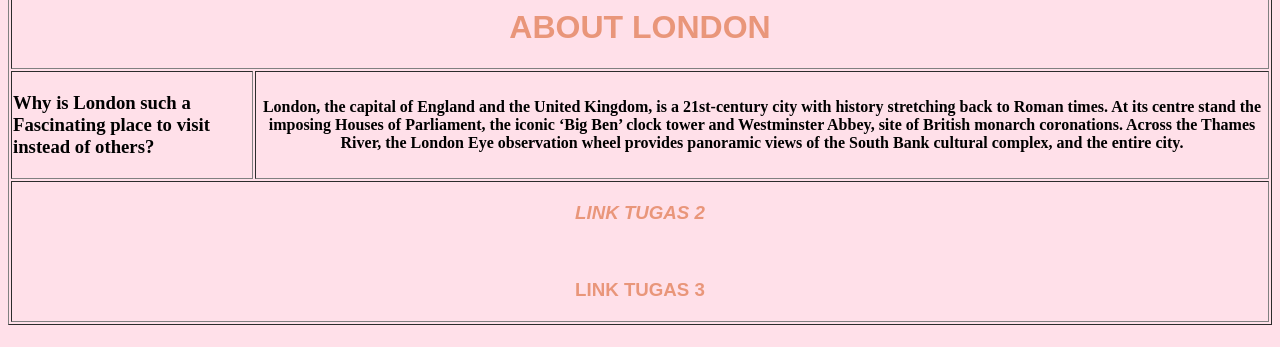
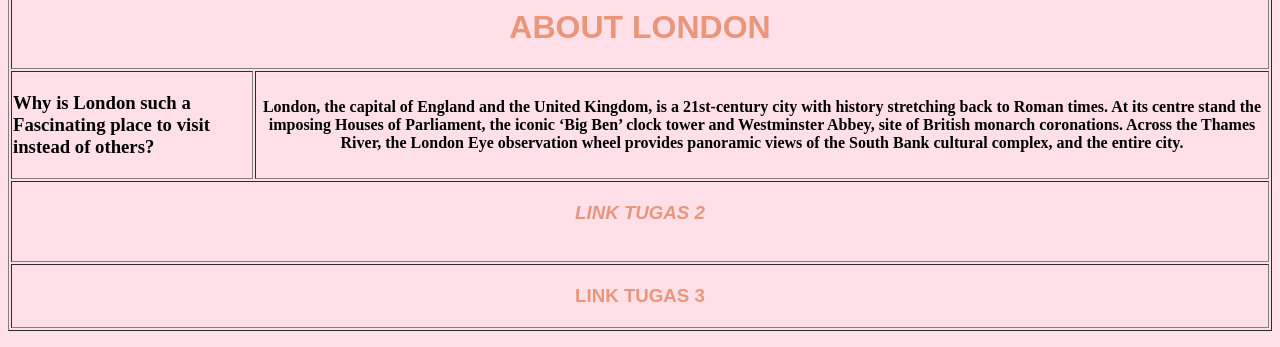
Before and after one commit to lildevilzz/tugas1-251402051, a plain HTML site: page index.html in a window 1280 px wide. Shown: the part 984-1331 px from the top of the page. Drawn offline with Linux system fonts and the light colour scheme.

Commit message:
Update index.html

```diff
--- a/index.html
+++ b/index.html
@@ -48,14 +48,15 @@
 
 London, the capital of England and the United Kingdom, is a 21st-century city with history stretching back to Roman times. At its centre stand the imposing Houses of Parliament, the iconic ‘Big Ben’ clock tower and Westminster Abbey, site of British monarch coronations. Across the Thames River, the London Eye observation wheel provides panoramic views of the South Bank cultural complex, and the entire city.
 
-            </tr>
-            <tr>
+                </tr>
 
                 </th>
-                <th colspan="5">
+               <tr> <th colspan="5">
                    <h3><i><a href="https://lildevilzz.github.io/tugas2-251402051/">LINK TUGAS 2</a></i></h3> <br>
-                    <h3><b><a href="https://lildevilzz.github.io/tugas3-251402051/">LINK TUGAS 3</a></b></h3>
-                </th>
+                </th> </tr>
+          <tr> <th colspan="5">
+             <h3><b><a href="https://lildevilzz.github.io/tugas3-251402051/">LINK TUGAS 3</a></b></h3>
+            </th>
             </tr>
         </table>
     </p>
```
